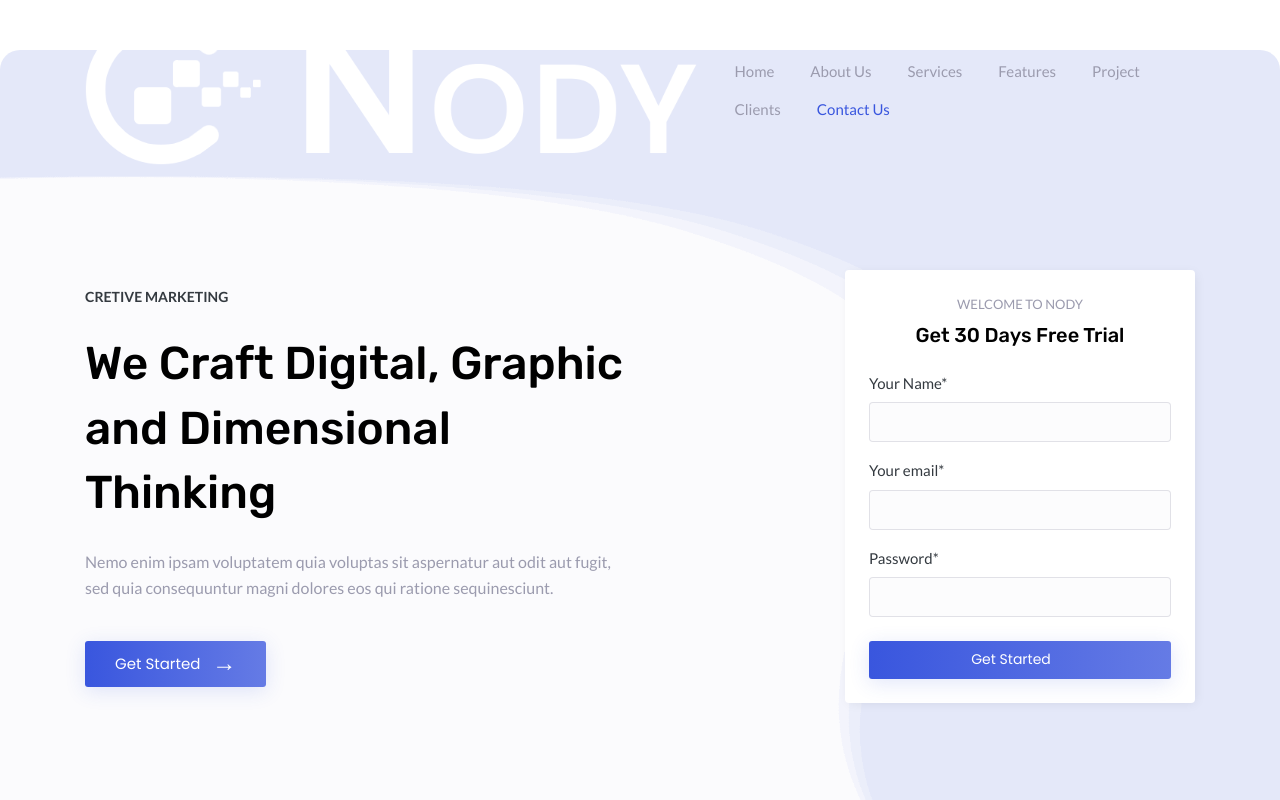
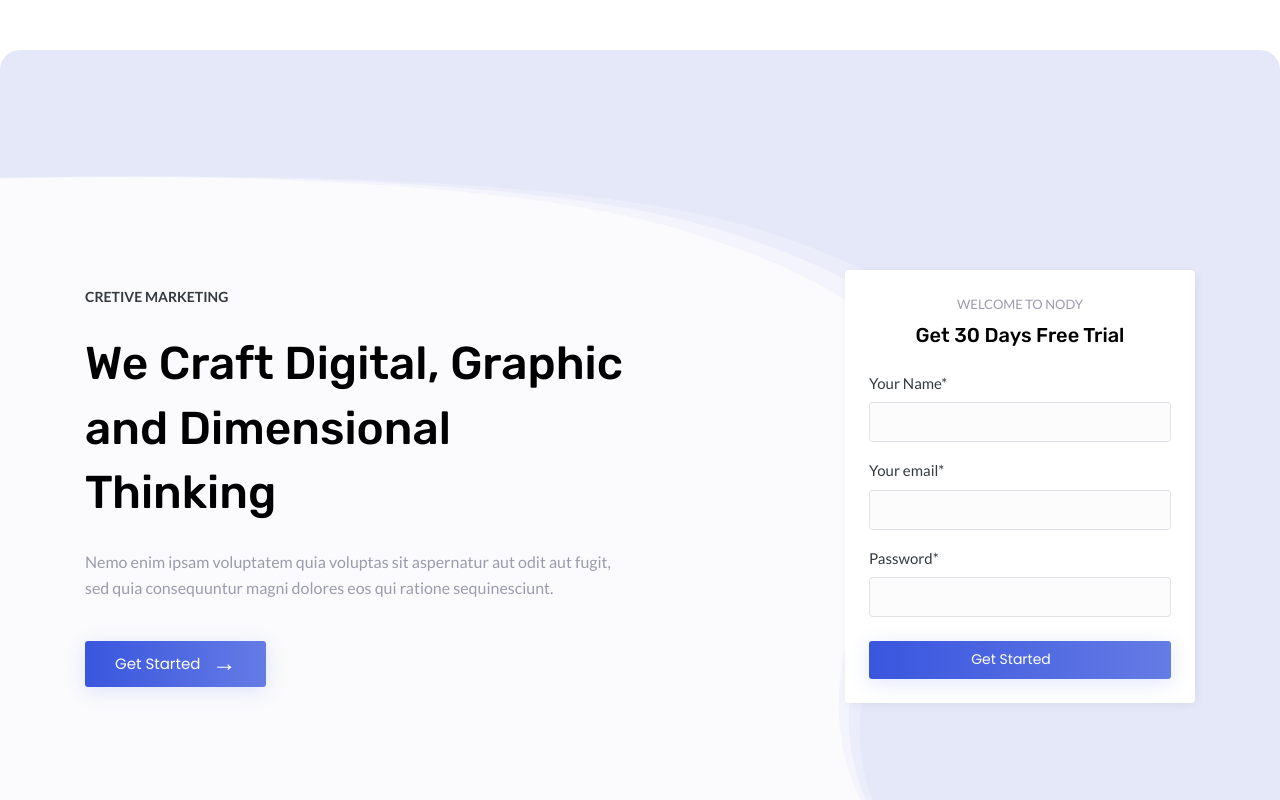
Before and after one commit to ARamss/Escala, a React (Create React App) app in the folder client/: page / in a window 1280 px wide. Shown: the top 800 px of the page. Built offline with nearby package versions, Linux system fonts and the light colour scheme; a web font is replaced by a local one.

Commit message:
[rams][client]Navbar removed

```diff
--- a/client/src/component/Navbar/NavBar.js
+++ /dev/null
@@ -1,87 +0,0 @@
-import React, { Component } from "react";
-import {
-  Navbar,
-  Nav,
-  NavbarToggler,
-  NavItem,
-  NavLink,
-  Container,
-  Collapse,
-} from "reactstrap";
-import { Link } from "react-router-dom";
-
-// Import Logo
-import logodark from "../../assets/images/logo-dark.png";
-import logolight from "../../assets/images/logo-light.png";
-
-import ScrollspyNav from "./Scrollspy";
-
-class NavbarPage extends Component {
-  // render() {
-  constructor(props) {
-    super(props);
-    this.state = {
-      isOpenMenu: false,
-    };
-  }
-  render() {
-    let targetId = this.props.navItems.map((item) => {
-      return item.idnm;
-    });
-    return (
-      <React.Fragment>
-        <Navbar
-          expand="lg"
-          fixed={this.props.top === true ? "top" : ""}
-          className={this.props.navClass + " fixed-top navbar-custom sticky sticky-dark align-items-center"}
-          id="navbar"
-        >
-          <Container>
-          {/* LOGO */}
-            <Link className="logo mr-3" to="/">
-              {this.props.imglight === true ? (
-                <img src={logolight} alt="" height="26" />
-              ) : (
-                <img src={logodark} alt="" height="26" />
-              )}
-            </Link>
-            <NavbarToggler onClick={this.toggle}>
-              <span className="ti-menu"></span>
-            </NavbarToggler>
-            <Collapse
-              id="navbarCollapse"
-              isOpen={this.state.isOpenMenu}
-              className=" navbar-collapse"
-            >
-              <ScrollspyNav
-                scrollTargetIds={targetId}
-                scrollDuration="800"
-                headerBackground="true"
-                activeNavClass="active"
-                className="navbar-collapse"
-              >
-                <Nav className="navbar-nav navbar-center" id="navbar-navlist">
-                  {this.props.navItems.map((item, key) => (
-                    <NavItem
-                      key={key}
-                      className={item.navheading === "Home" ? "active" : ""}
-                    >
-                      <NavLink
-                        className={item.navheading === "Home" ? "active" : ""}
-                        href={"#" + item.idnm}
-                      >
-                        {item.navheading}
-                      </NavLink>
-                    </NavItem>
-                  ))}
-                </Nav>
-              </ScrollspyNav>
-            </Collapse>
-          </Container>
-        </Navbar>
-      </React.Fragment>
-    );
-  }
-}
-// }
-export default NavbarPage;
--- a/client/src/component/Navbar/Scrollspy.js
+++ /dev/null
@@ -1,124 +0,0 @@
-import React, { Component } from 'react';
-
-class scrollSpy extends Component {
-    constructor(props) {
-        super(props);
-
-        this.props = props;
-        this.scrollTargetIds = this.props.scrollTargetIds;
-        this.activeNavClass = this.props.activeNavClass;
-        this.scrollDuration = Number(this.props.scrollDuration) || 1000;
-        this.headerBackground = this.props.headerBackground === "true" ? true : false;
-
-        if (this.props.router && this.props.router === "HashRouter") {
-            this.homeDefaultLink = "#/";
-            this.hashIdentifier = "#/#";
-        } else {
-            this.homeDefaultLink = "/";
-            this.hashIdentifier = "#";
-        }
-        this.scrollSection.bind(this);
-    }
-
-    easeInOutQuad(current_time, start, change, duration) {
-        current_time /= duration / 2;
-        if (current_time < 1) return change / 2 * current_time * current_time + start;
-        current_time--;
-        return -change / 2 * (current_time * (current_time - 2) - 1) + start;
-    };
-
-    scrollTo(start, to, duration) {
-        let change = to - start,
-            currentTime = 0,
-            increment = 10;
-
-        let animateScroll = () => {
-            currentTime += increment;
-            let val = this.easeInOutQuad(currentTime, start, change, duration);
-            window.scrollTo(0, val);
-            if (currentTime < duration) {
-                setTimeout(animateScroll, increment);
-            }
-        };
-
-        animateScroll();
-    }
-
-    getNavLinkElement(sectionID) {
-        return document.querySelector(`a[href='${this.hashIdentifier}${sectionID}']`);
-    }
-
-    getNavToSectionID(navHref) {
-        return navHref.includes(this.hashIdentifier) ? navHref.replace(this.hashIdentifier, "") : "";
-    }
-
-    componentDidMount() {
-        if (document.querySelector(`a[href='${this.homeDefaultLink}']`)) {
-            document.querySelector(`a[href='${this.homeDefaultLink}']`).addEventListener("click", (event) => {
-                event.preventDefault();
-                this.scrollTo(window.pageYOffset, 0, this.scrollDuration);
-                window.location.hash = "";
-            });
-        }
-
-        document.querySelector("div[data-nav='list']").querySelectorAll("a").forEach((navLink) => {
-            navLink.addEventListener("click", (event) => {
-                event.preventDefault();
-                let sectionID = this.getNavToSectionID(navLink.getAttribute("href"));
-
-                if (sectionID) {
-                    let scrollTargetPosition = document.getElementById(sectionID).offsetTop - (this.headerBackground ? document.querySelector("div[data-nav='list']").scrollHeight : 0);
-                    this.scrollTo(window.pageYOffset, scrollTargetPosition, this.scrollDuration);
-                } else {
-                    this.scrollTo(window.pageYOffset, 0, this.scrollDuration);
-                }
-            });
-        })
-
-        window.addEventListener("scroll", this.scrollSection, true );
-    }
-
-    componentWillUnmount(){
-        window.removeEventListener("scroll", this.scrollSection, true );
-    }
-
-    scrollSection = () => {
-            let scrollSectionOffsetTop;
-            this.scrollTargetIds.forEach((sectionID, index) => {
-                scrollSectionOffsetTop = document.getElementById(sectionID).offsetTop - (this.headerBackground ? document.querySelector("div[data-nav='list']").scrollHeight : 0);
-
-                if (window.pageYOffset >= scrollSectionOffsetTop && window.pageYOffset < scrollSectionOffsetTop + document.getElementById(sectionID).scrollHeight) {
-                    this.getNavLinkElement(sectionID).classList.add(this.activeNavClass);
-                    this.getNavLinkElement(sectionID).parentNode.classList.add(this.activeNavClass);
-                    this.clearOtherNavLinkActiveStyle(sectionID)
-                } else {
-                    this.getNavLinkElement(sectionID).classList.remove(this.activeNavClass);
-                    this.getNavLinkElement(sectionID).parentNode.classList.remove(this.activeNavClass);
-                }
-
-                if (window.innerHeight + window.pageYOffset >= document.body.scrollHeight && index === this.scrollTargetIds.length - 1) {
-                    this.getNavLinkElement(sectionID).classList.add(this.activeNavClass);
-                    this.getNavLinkElement(sectionID).parentNode.classList.add(this.activeNavClass);
-                    this.clearOtherNavLinkActiveStyle(sectionID);
-                }
-            });
-    }
-    clearOtherNavLinkActiveStyle(excludeSectionID) {
-        this.scrollTargetIds.forEach((sectionID, index) => {
-            if (sectionID !== excludeSectionID) {
-                this.getNavLinkElement(sectionID).classList.remove(this.activeNavClass);
-                this.getNavLinkElement(sectionID).parentNode.classList.remove(this.activeNavClass);
-            }
-        });
-    }
-
-    render() {
-        return (
-            <div data-nav="list" className={this.props.className}>
-                {this.props.children}
-            </div>
-        );
-    }
-}
-
-export default scrollSpy;
--- a/client/src/pages/Auth/Register.js
+++ b/client/src/pages/Auth/Register.js
@@ -8,7 +8,6 @@ import graphic from "./images/graphic3.svg";
 import React, { Component } from "react";
 
 class Register extends Component {
-
   render() {
     return (
       <React.Fragment>
--- a/client/src/pages/Landing/Landing.js
+++ b/client/src/pages/Landing/Landing.js
@@ -1,7 +1,6 @@
 import React, { Component, Suspense } from "react";
 
 // Importing Section
-const Navbar = React.lazy(() => import("../../component/Navbar/NavBar"));
 
 const Section = React.lazy(() => import("./Section"));
 const About = React.lazy(() => import("../../component/About"));
@@ -69,12 +68,6 @@ class Landing extends Component {
     return (
       <React.Fragment>
         <Suspense fallback={this.PreLoader()}>
-          {/* Importing Navbar */}
-          <Navbar
-            navItems={this.state.navItems}
-            navClass={this.state.navClass}
-            imglight={this.state.imglight}
-          />
 
           {/* Importing Section */}
           <Section />
```
